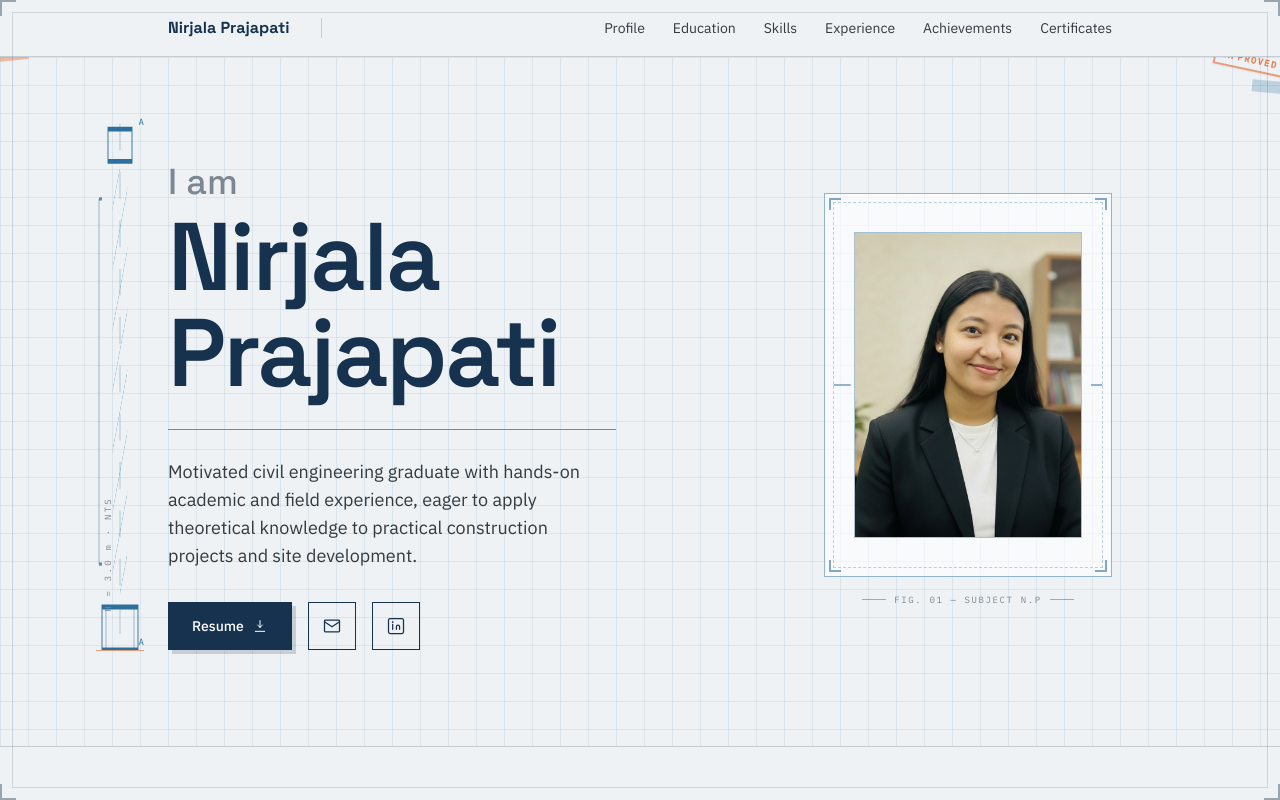
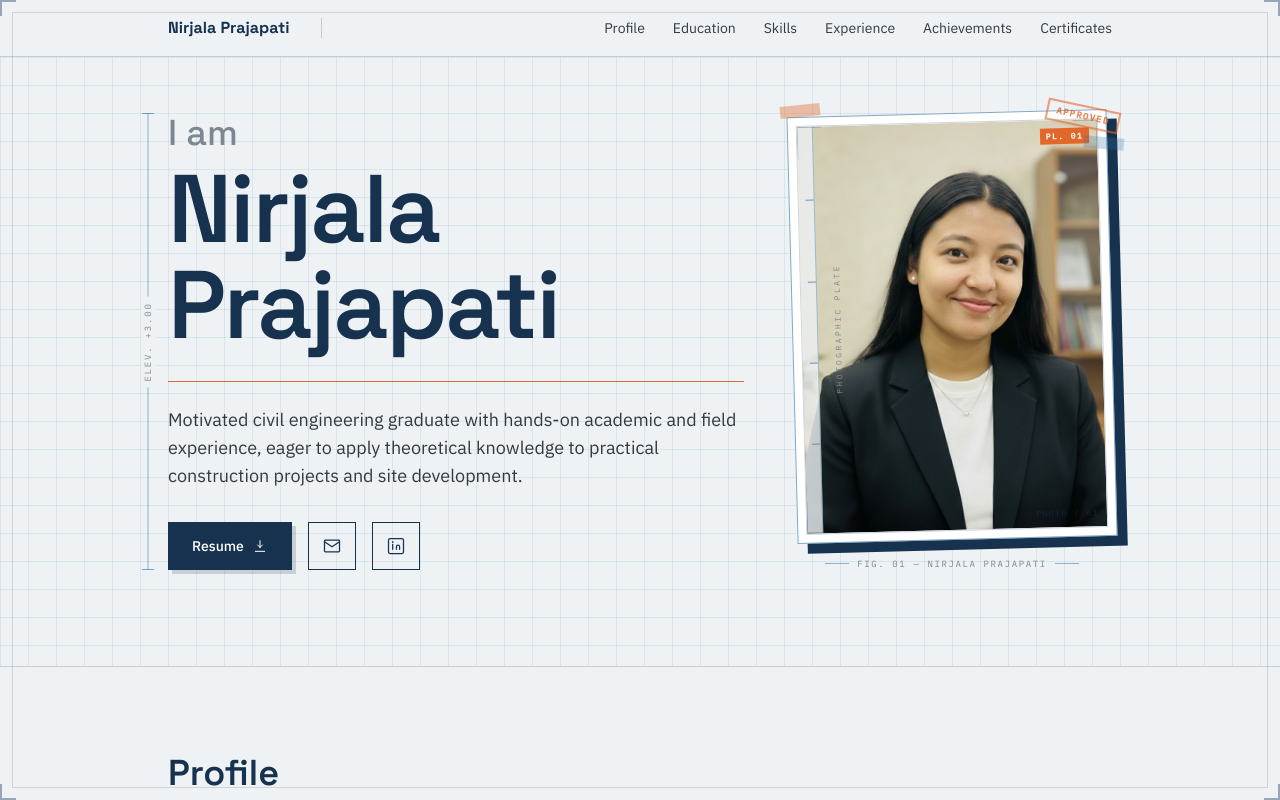
Before and after one commit to Pradipti7/NirzalaPP, a React (Vite) app: page / in a window 1280 px wide. Shown: the top 800 px of the page. Built offline with nearby package versions, Linux system fonts and the light colour scheme.

Commit message:
fix: photo decoration added

```diff
--- a/src/components/Hero.jsx
+++ b/src/components/Hero.jsx
@@ -7,159 +7,40 @@ export default function Hero() {
       className="relative bg-grid-paper bg-grid overflow-hidden"
     >
       <div className="max-w-5xl mx-auto px-6 sm:px-10 pt-4 sm:pt-8 pb-16 sm:pb-24">
-        <div className="mt-6 grid grid-cols-1 items-start gap-10 md:grid-cols-[minmax(0,1fr)_auto] md:gap-8">
-          {/* introduction — cylinder hangs off its left edge */}
-          <div className="relative order-2 min-w-0">
-            <div className="absolute hidden md:block top-0 bottom-0 left-0 w-12 -translate-x-full -ml-6">
-              <svg
-                viewBox="0 0 48 100"
-              preserveAspectRatio="none"
-              className="h-full w-full text-blueprint-line"
+        <div className="mt-6 grid grid-cols-1 items-stretch gap-10 md:grid-cols-[minmax(0,1fr)_auto] md:gap-6">
+          <div className="relative order-2 flex min-w-0 flex-col">
+            <div
               aria-hidden="true"
+              className="pointer-events-none absolute inset-y-0 left-0 hidden w-6 -translate-x-full -ml-2 md:block"
             >
-              <defs>
-                <pattern
-                  id="rebar-hatch"
-                  width="8"
-                  height="8"
-                  patternUnits="userSpaceOnUse"
-                  patternTransform="rotate(45)"
-                >
-                  <line
-                    x1="0"
-                    y1="0"
-                    x2="0"
-                    y2="8"
-                    stroke="currentColor"
-                    strokeWidth="0.7"
-                  />
-                </pattern>
-              </defs>
-              <rect
-                x="16"
-                y="8"
-                width="16"
-                height="84"
-                fill="none"
-                stroke="currentColor"
-                strokeWidth="1.2"
-                pathLength={100}
-                className="[stroke-dasharray:100] animate-draw"
-              />
-              <rect
-                x="16.75"
-                y="10.5"
-                width="14.5"
-                height="79"
-                fill="url(#rebar-hatch)"
-                stroke="none"
-                opacity="0.35"
-                className="animate-fadein [animation-delay:700ms]"
-              />
-              <line
-                x1="24"
-                y1="2"
-                x2="24"
-                y2="98"
-                stroke="currentColor"
-                strokeWidth="0.6"
-                strokeDasharray="5 4"
-                opacity="0.55"
-              />
-              <rect
-                x="12"
-                y="3"
-                width="24"
-                height="6"
-                fill="none"
-                stroke="currentColor"
-                strokeWidth="0.9"
-                pathLength={100}
-                className="[stroke-dasharray:100] animate-draw [animation-delay:180ms]"
-              />
-              <rect
-                x="6"
-                y="92"
-                width="36"
-                height="8"
-                fill="none"
-                stroke="currentColor"
-                strokeWidth="0.9"
-                pathLength={100}
-                className="[stroke-dasharray:100] animate-draw [animation-delay:320ms]"
-              />
-              <path
-                d="M10 92 L10 100 M38 92 L38 100"
-                stroke="currentColor"
-                strokeWidth="0.6"
-                opacity="0.7"
-              />
-              <line
-                x1="3"
-                y1="16"
-                x2="3"
-                y2="84"
-                stroke="currentColor"
-                strokeWidth="0.6"
-                opacity="0.75"
-              />
-              <line
-                x1="3"
-                y1="16"
-                x2="6"
-                y2="16"
-                stroke="currentColor"
-                strokeWidth="0.6"
-                opacity="0.75"
-              />
-              <line
-                x1="3"
-                y1="84"
-                x2="6"
-                y2="84"
-                stroke="currentColor"
-                strokeWidth="0.6"
-                opacity="0.75"
-              />
-            </svg>
-
-            <span className="pointer-events-none absolute left-3 bottom-8 origin-left -rotate-90 whitespace-nowrap font-mono text-[9px] tracking-[0.25em] text-blueprint-steel">
-              H = 3.0 m · NTS
+              <span className="absolute inset-y-0 left-1/2 w-px -translate-x-1/2 bg-blueprint-line/50" />
+              <span className="absolute left-1/2 top-0 h-px w-3 -translate-x-1/2 bg-blueprint-line/60" />
+              <span className="absolute bottom-0 left-1/2 h-px w-3 -translate-x-1/2 bg-blueprint-line/60" />
+              <span className="absolute left-1/2 top-1/2 -translate-x-1/2 -translate-y-1/2 -rotate-90 whitespace-nowrap bg-blueprint-paper px-1.5 font-mono text-[9px] tracking-[0.2em] text-blueprint-steel">
+                ELEV. +3.00
               </span>
-            <span className="pointer-events-none absolute right-0 top-1 font-mono text-[9px] leading-none text-blueprint-line">
-              A
-            </span>
-            <span className="pointer-events-none absolute right-0 bottom-1 font-mono text-[9px] leading-none text-blueprint-line">
-              A
-            </span>
-
-            <span
-                  aria-hidden="true"
-                  className="pointer-events-none absolute left-0 right-0 h-px bg-flag/60 [animation:scan_2.6s_linear_1.6s_infinite]"
-                />
             </div>
 
             <h1 className="font-display font-semibold text-blueprint-ink tracking-tight leading-[0.92] text-6xl sm:text-8xl text-balance">
-              <span className="text-2xl sm:text-4xl font-medium text-blueprint-steel tracking-normal">
+              <span className="block text-2xl sm:text-4xl font-medium text-blueprint-steel tracking-normal leading-none">
                 I am
               </span>
-              <br />
-              <span className="inline-block origin-left transition-transform duration-300 hover:scale-[1.02]">
+              <span className="mt-1 block origin-left transition-transform duration-300 hover:scale-[1.02] sm:mt-2">
                 Nirjala
                 <br />
                 Prajapati
               </span>
             </h1>
 
-            <div className="mt-7 h-px bg-blueprint-line/40 relative w-full max-w-md overflow-hidden">
+            <div className="mt-7 h-px bg-blueprint-line/40 relative w-full max-w-xl overflow-hidden">
               <div className="absolute inset-y-0 left-0 h-px bg-flag animate-drawline" />
             </div>
 
-            <p className="mt-7 max-w-md text-lg text-blueprint-graphite opacity-0 animate-fadein">
+            <p className="mt-6 max-w-xl text-lg text-blueprint-graphite opacity-0 animate-fadein">
               Motivated civil engineering graduate with hands-on academic and field experience, eager to apply theoretical knowledge to practical construction projects and site development.
             </p>
 
-            <div className="mt-8 flex flex-wrap gap-4 opacity-0 animate-fadein">
+            <div className="mt-auto flex flex-wrap gap-4 pt-8 opacity-0 animate-fadein">
               <a
                 href="/RESUME_NIRJALA%20PRAJAPATI.pdf"
                 download
@@ -199,7 +80,7 @@ export default function Hero() {
           </div>
 
           {/* portrait */}
-          <div className="order-1 md:order-3 w-60 sm:w-72 shrink-0 justify-self-center md:justify-self-end md:mt-20">
+          <div className="relative order-1 flex w-64 flex-col sm:w-72 md:order-3 md:w-80 md:justify-self-end">
             {/* washi tape — peeled corner strips */}
             <span
               aria-hidden="true"
@@ -210,56 +91,54 @@ export default function Hero() {
               className="absolute -right-3 top-6 z-20 w-10 h-3 bg-blueprint-line/25 rotate-[5deg]"
             />
 
-            <div className="relative aspect-[3/4] border border-blueprint-line/50 bg-blueprint-panel/60 transition-transform duration-300 hover:scale-[1.03]">
-              {[
-                "top-1 left-1 border-t-2 border-l-2",
-                "top-1 right-1 border-t-2 border-r-2",
-                "bottom-1 left-1 border-b-2 border-l-2",
-                "bottom-1 right-1 border-b-2 border-r-2",
-              ].map((c) => (
+            <div className="group relative aspect-[3/4] -rotate-[1.5deg] border border-blueprint-line/60 bg-blueprint-panel p-2 shadow-[10px_10px_0_0_#16324F] transition-[transform,box-shadow] duration-300 hover:scale-[1.03] hover:ring-2 hover:ring-[#F6DE8A]/80">
+              <div className="relative h-full w-full overflow-hidden border border-blueprint-ink/20">
+                <img
+                  src="/niru.jpg"
+                  alt="Portrait of Nirjala Prajapati"
+                  className="absolute inset-0 h-full w-full object-cover object-top transition-[filter] duration-500 group-hover:brightness-110 group-hover:saturate-110"
+                />
+                <div className="pointer-events-none absolute inset-0 bg-[#F6DE8A] opacity-0 mix-blend-soft-light transition-opacity duration-500 group-hover:opacity-30" />
+
+                <div className="pointer-events-none absolute inset-y-0 left-0 w-4 border-r border-blueprint-line/40 bg-blueprint-paper/80 transition-opacity duration-500 group-hover:opacity-0">
+                  {[18, 38, 58, 78].map((top) => (
                     <span
-                  key={c}
-                  aria-hidden="true"
-                  className={`absolute ${c} w-3 h-3 border-blueprint-line/60`}
+                      key={top}
+                      style={{ top: `${top}%` }}
+                      className="absolute right-0 h-px w-2 bg-blueprint-line/70"
                     />
                   ))}
-              <div className="absolute inset-2 border border-dashed border-blueprint-line/30" />
+                </div>
 
                 <svg
                   viewBox="0 0 100 100"
-                className="absolute inset-0 h-full w-full text-blueprint-line/50"
+                  preserveAspectRatio="none"
+                  className="pointer-events-none absolute inset-0 h-full w-full text-blueprint-ink/30"
                 >
-                <line
-                  x1="50"
-                  y1="3"
-                  x2="50"
-                  y2="97"
+                  <path
+                    d="M0 0h8M0 0v8M100 0h-8M100 0v8M0 100h8M0 100v-8M100 100h-8M100 100v-8"
+                    fill="none"
                     stroke="currentColor"
-                  strokeWidth="0.7"
-                  strokeDasharray="6 4"
+                    strokeWidth="0.5"
                   />
-                <line
-                  x1="3"
-                  y1="50"
-                  x2="97"
-                  y2="50"
-                  stroke="currentColor"
-                  strokeWidth="0.7"
-                  strokeDasharray="6 4"
-                />
-                <circle cx="50" cy="50" r="1.4" fill="currentColor" stroke="none" />
                 </svg>
 
-              <img
-                src="/niru.jpg"
-                alt="Portrait of Nirjala Prajapati"
-                className="absolute left-[10%] top-[10%] h-[80%] w-[80%] border border-blueprint-line/40 object-cover object-top"
-              />
+                <span className="absolute right-2 top-2 bg-flag px-1.5 py-0.5 font-mono text-[8px] font-bold tracking-[0.18em] text-white">
+                  PL. 01
+                </span>
+                <span className="absolute bottom-2 right-2 font-mono text-[8px] tracking-[0.18em] text-blueprint-ink/70">
+                  PHOTO / 01
+                </span>
               </div>
 
-            <div className="mt-4 flex items-center justify-center gap-2 font-mono text-[9px] tracking-[0.18em] text-blueprint-steel">
+              <span className="pointer-events-none absolute -left-5 top-1/2 hidden -translate-y-1/2 -rotate-90 whitespace-nowrap font-mono text-[8px] tracking-[0.3em] text-blueprint-steel sm:block">
+                PHOTOGRAPHIC PLATE
+              </span>
+            </div>
+
+            <div className="mt-auto flex items-center justify-center gap-2 pt-4 font-mono text-[9px] tracking-[0.18em] text-blueprint-steel">
               <span className="h-px w-6 bg-blueprint-line/50" />
-              FIG. 01 — SUBJECT N.P
+              FIG. 01 — NIRJALA PRAJAPATI
               <span className="h-px w-6 bg-blueprint-line/50" />
             </div>
 
```
Lines whose indentation alone changed are shown as unchanged.
